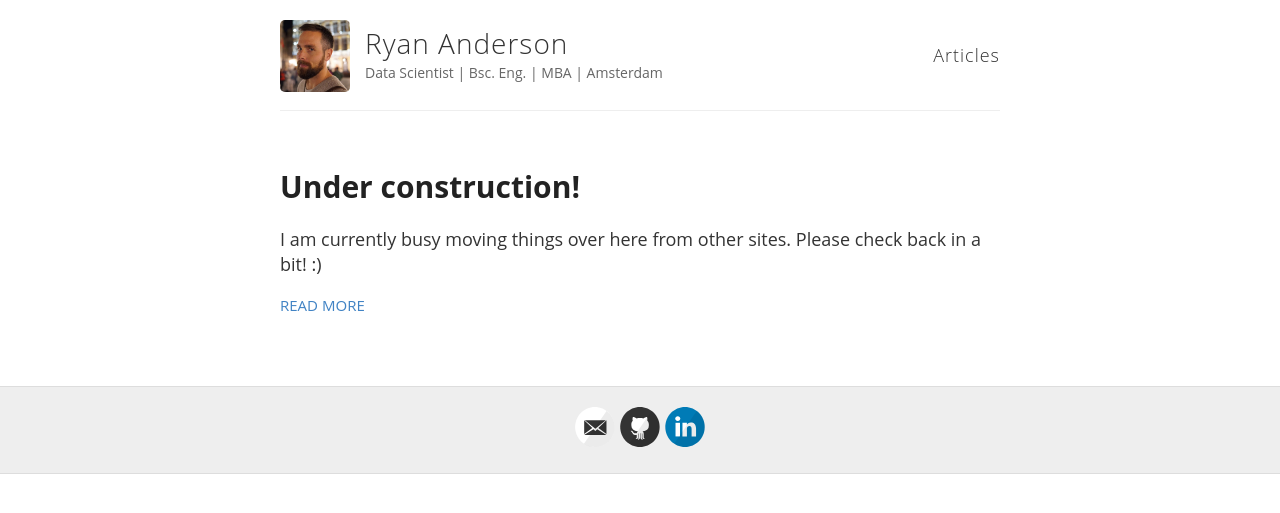
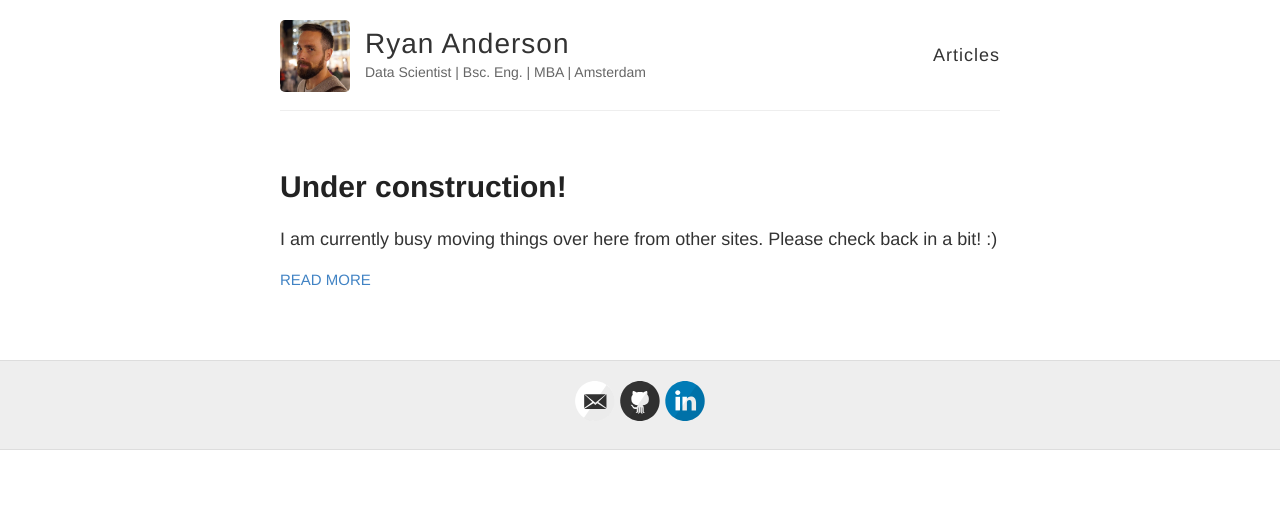
Before and after one commit to ryan-anderson-ds/ryan-anderson-ds.github.io, a Jekyll site: the page built from index.html, in a window 1280 px wide. Shown: the top 513 px of the page. Built offline with Jekyll 4.4.1, drawn with Linux system fonts in a browser that asks for light colours.

Commit message:
Update _variables.scss

```diff
--- a/_sass/_variables.scss
+++ b/_sass/_variables.scss
@@ -15,8 +15,8 @@ $lightGray: #eee;
 $white: #fff;
 
 // Font stacks
-$helvetica: Camphor,Open Sans,Segoe UI,sans-serif;
-$helveticaNeue: Camphor,Open Sans,Segoe UI,sans-serif;
+$helvetica: Helvetica, Arial, sans-serif;
+$helveticaNeue: "Helvetica Neue", Helvetica, Arial, sans-serif;
 $georgia: Georgia, serif;
 
 // Mobile breakpoints
```
